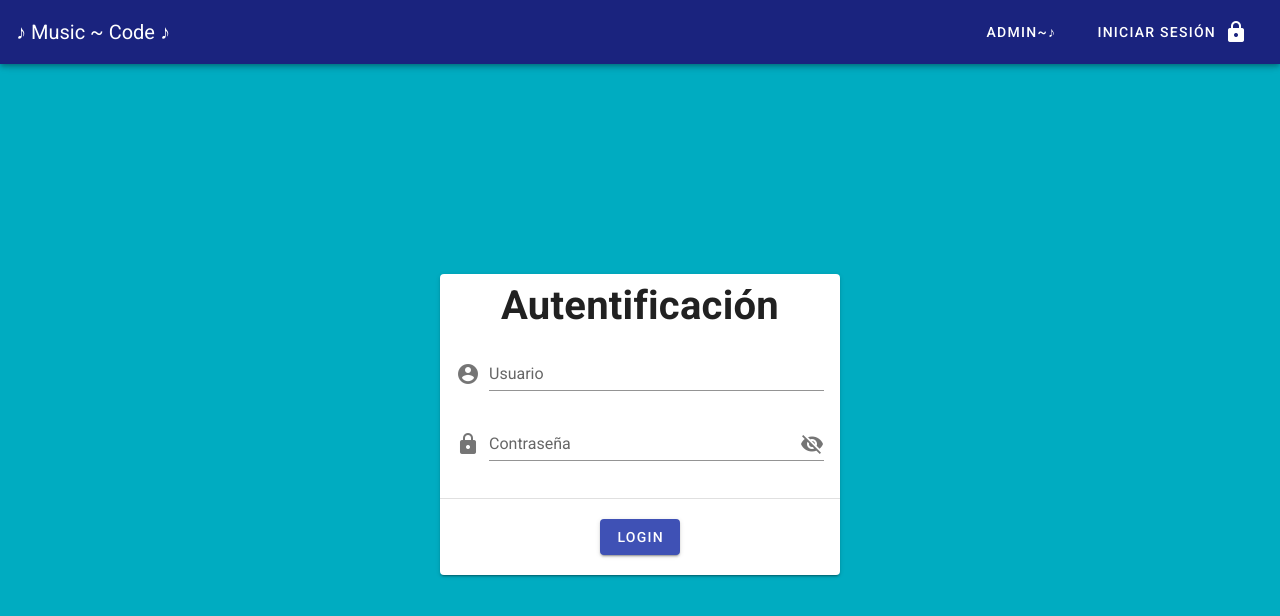
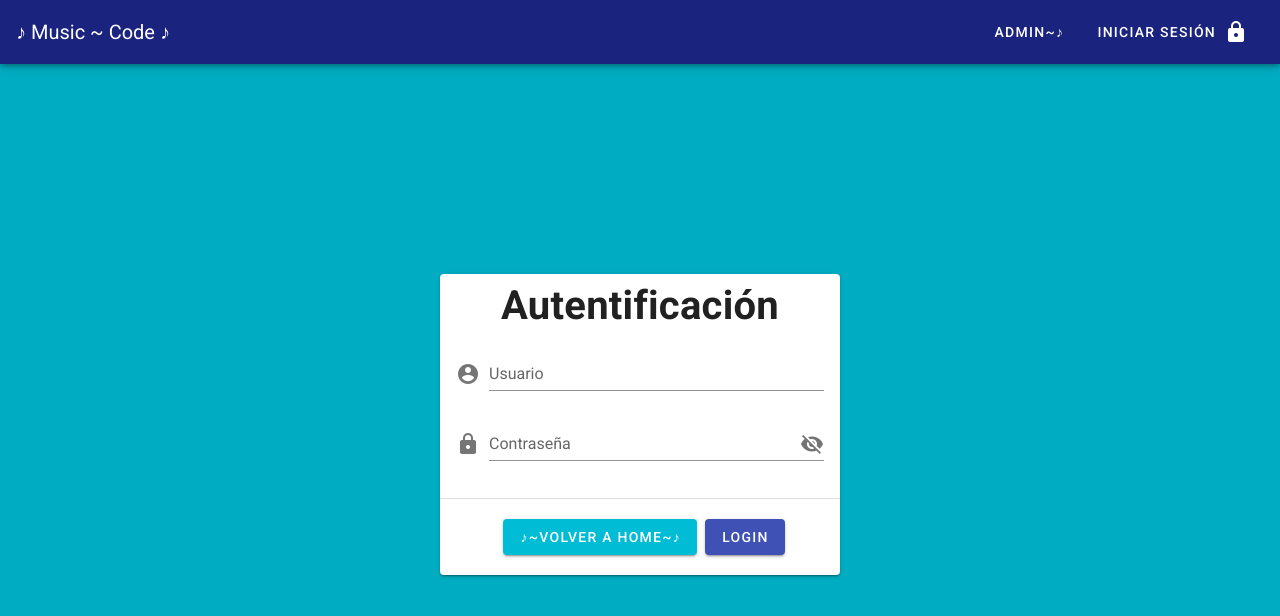
Before and after one commit to Marifuse/Music-Code-App, a Vue app: page /login in a window 1280 px wide. Shown: the top 616 px of the page. Built offline with nearby package versions, Linux system fonts and the light colour scheme; no server answers.

Commit message:
Noveno avance con modificación en botones del Nav (ADMIN) y de Login (TO HOME)

```diff
--- a/src/components/AppBar.vue
+++ b/src/components/AppBar.vue
@@ -9,14 +9,12 @@
       <v-toolbar-title>♪ Music ~ Code ♪</v-toolbar-title>
 
       <v-spacer></v-spacer>
-      <router-link to="/admin">
-        <v-btn
-          text
-        >
-          <span class="mr-2">Admin~♪</span>
-        </v-btn>
-      </router-link>
-
+      <v-btn
+        text
+        to="/admin"
+      >
+        <span>Admin~♪</span>
+      </v-btn>
       <v-btn
         text
         @click="logout"
--- a/src/components/LoginForm.vue
+++ b/src/components/LoginForm.vue
@@ -22,7 +22,8 @@
           </v-form>
         </v-card-text>
         <v-divider></v-divider>
-        <div class=" my-5 text-center">
+        <div class="my-5 text-center">
+          <v-btn class="mx-2" color="cyan" dark to="/home">♪~Volver a Home~♪</v-btn>
           <v-btn color='indigo' dark @click="login">Login</v-btn>
         </div>
       </v-card>
```
Also changed, not shown: public/llave-sol-icon.png (added).
